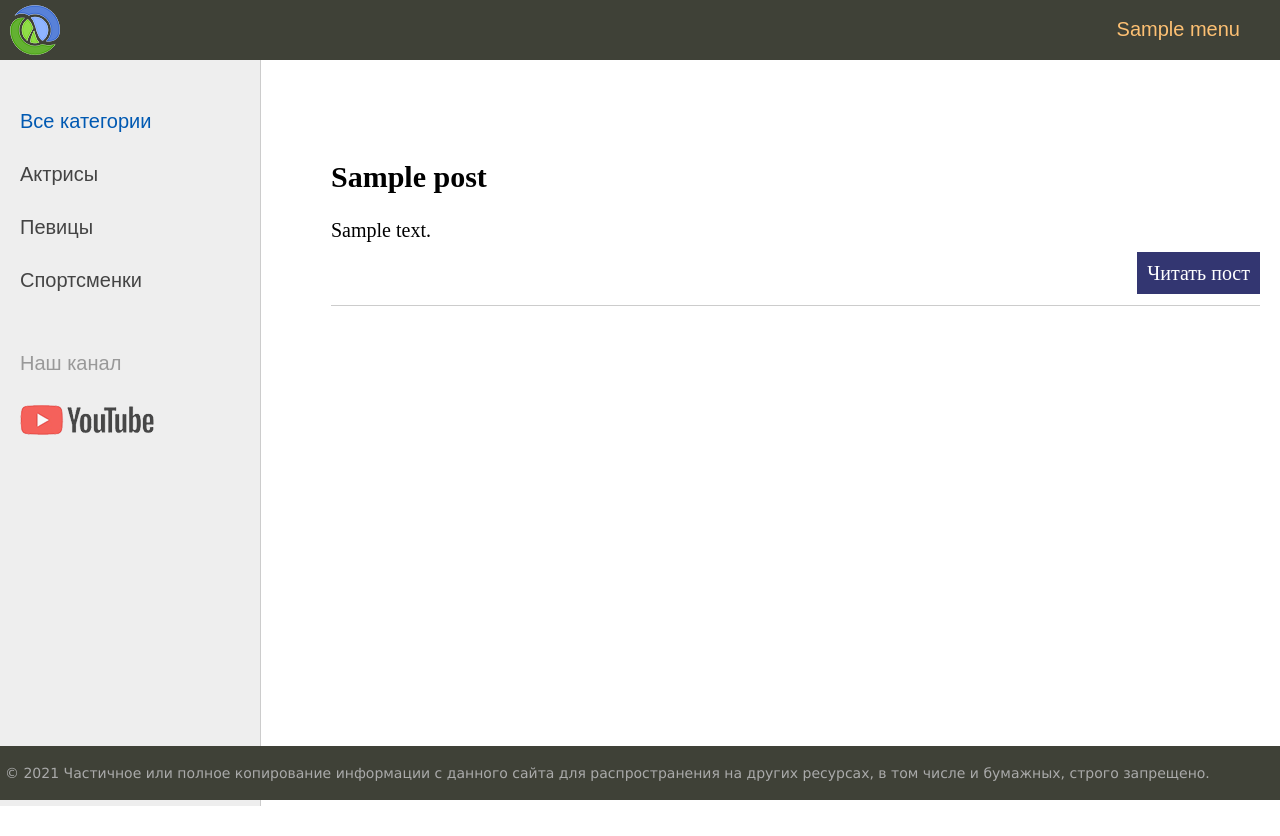
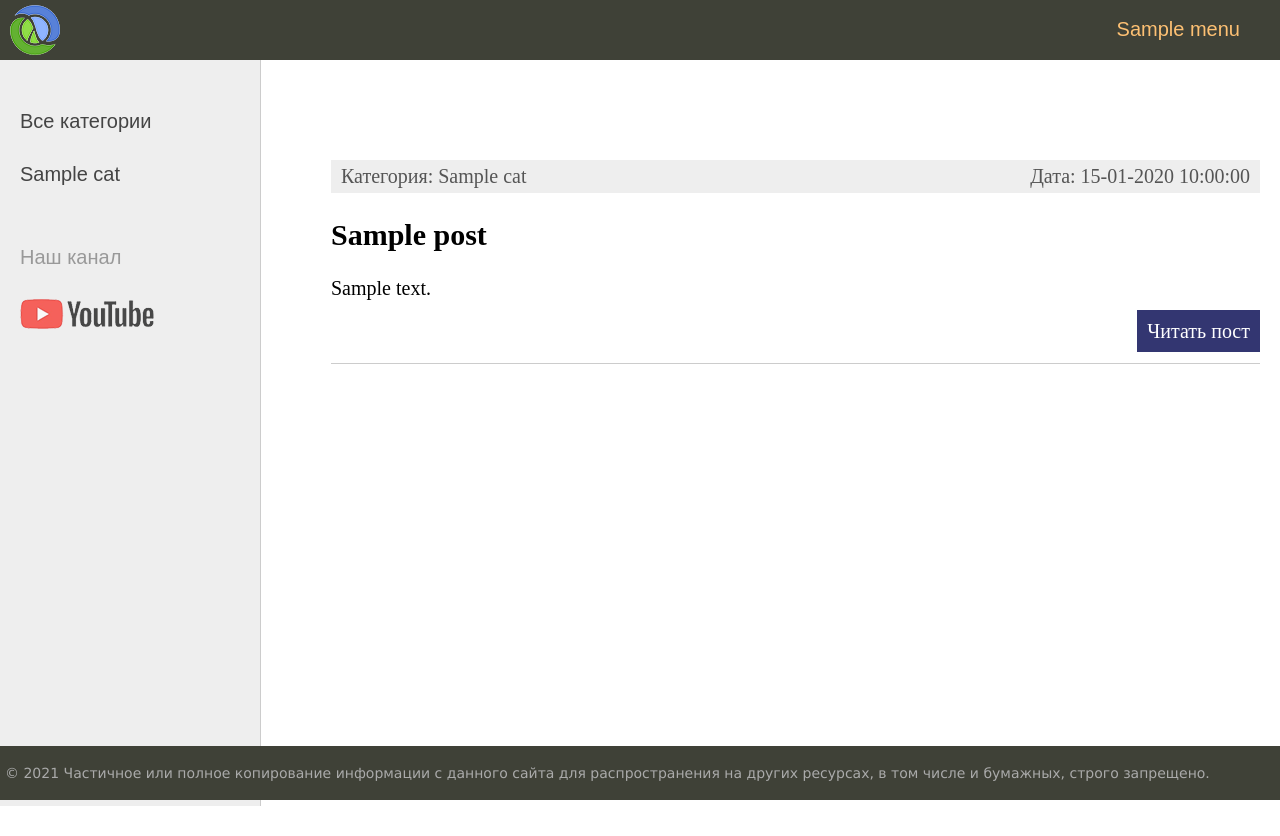
Before and after one commit to PozyStark/DjangoPro, a Django app: template templates/substation/index.html in a window 1280 px wide. Run offline with Django 3.2, Linux system fonts and the light colour scheme; the template is opened without the code that fills it: most values are stand-ins (such as "Sample title", 1, 10 or a date in 2020).

Commit message:
Создана новая таблица категории (выполнена новая миграция) настроено отображение по категориям. --06.05.2021--

```diff
--- a/DjangoPro/urls.py
+++ b/DjangoPro/urls.py
@@ -19,7 +19,7 @@ from django.contrib import admin
 from django.urls import path, include
 
 from DjangoPro import settings
-from substation.views import pageNotFound
+from substation.views import page_not_found
 
 urlpatterns = [
     path('admin/', admin.site.urls),
@@ -29,4 +29,4 @@ urlpatterns = [
 if settings.DEBUG:
     urlpatterns += static(settings.MEDIA_URL, document_root=settings.MEDIA_ROOT)
 
-handler404 = pageNotFound
+handler404 = page_not_found
--- a/substation/urls.py
+++ b/substation/urls.py
@@ -1,6 +1,6 @@
 from django.urls import path
 
-from substation.views import index, about, add_page, contact, login, show_post
+from substation.views import index, about, add_page, contact, login, show_post, show_category
 
 urlpatterns = [
     path('', index, name="home"),
@@ -8,5 +8,6 @@ urlpatterns = [
     path('addpage/', add_page, name="add_page"),
     path('contact/', contact, name="contact"),
     path('login/', login, name="login"),
-    path('post/<int:post_id>', show_post, name="post")
+    path('post/<int:post_id>', show_post, name="post"),
+    path('category/<int:cat_id>', show_category, name="category")
 ]
--- a/templates/substation/base.html
+++ b/templates/substation/base.html
@@ -33,13 +33,22 @@
 <!-- Sidebar слева -->
 	<td valign="top" class="left-chapters">
 	<ul id="leftchapters">
-		<li class="selected">Все категории</li>
-		<li><a href="#">Актрисы</a></li>
-		<li><a href="#">Певицы</a></li>
-		<li><a href="#">Спортсменки</a></li>
+        {% if cat_selected == 0 %}
+            <li class="selected">Все категории</li>
+        {% else%}
+            <li class="selected"><a href="{% url 'home' %}">Все категории</a></li>
+        {% endif %}
+
+        {% for c in cats %}
+            {% if c.pk == cat_selected %}
+                <li class="selected">{{ c.name }}</li>
+            {% else %}
+                <li><a href="{{ c.get_absolute_url }}">{{ c.name }}</a></li>
+            {% endif %}
+        {% endfor %}
 		<li class="share">
 		<p>Наш канал</p>
-		<a class="share-yt" href="https://www.youtube.com/channel/UClJzWfGWuGJL2t-3dYKcHTA/playlists" target="_blank" rel="nofollow"></a>
+		<a class="share-yt" href="https://www.youtube.com/" target="_blank" rel="nofollow"></a>
 		</li>
 	</ul>
 </td>
--- a/templates/substation/index.html
+++ b/templates/substation/index.html
@@ -3,13 +3,18 @@
 {% block content %}
 <ul class="list-articles">
 	{% for p in posts %}
-			<li><h2>{{p.title}}</h2>
+        <li>
+            <div class="article-panel">
+                <p class="first">Категория: {{ p.cat }}</p>
+                <p class="last">Дата: {{ p.time_update|date:"d-m-Y H:i:s" }}</p>
+            </div>
+        <h2>{{p.title}}</h2>
 	{% autoescape on %}
 	{{p.content|linebreaks|truncatewords:50}}
 	{% endautoescape %}
 			<div class="clear"></div>
 			<p class="link-read-post"><a href="{{ p.get_absolute_url }}">Читать пост</a></p>
-			</li>
+        </li>
 	{% endfor %}
 </ul>
 {% endblock %}
```
Also changed, not shown: substation/models.py (+11 -0 lines), substation/views.py (+24 -7 lines), db.sqlite3, substation/migrations/0002_auto_20210506_1145.py (added).
